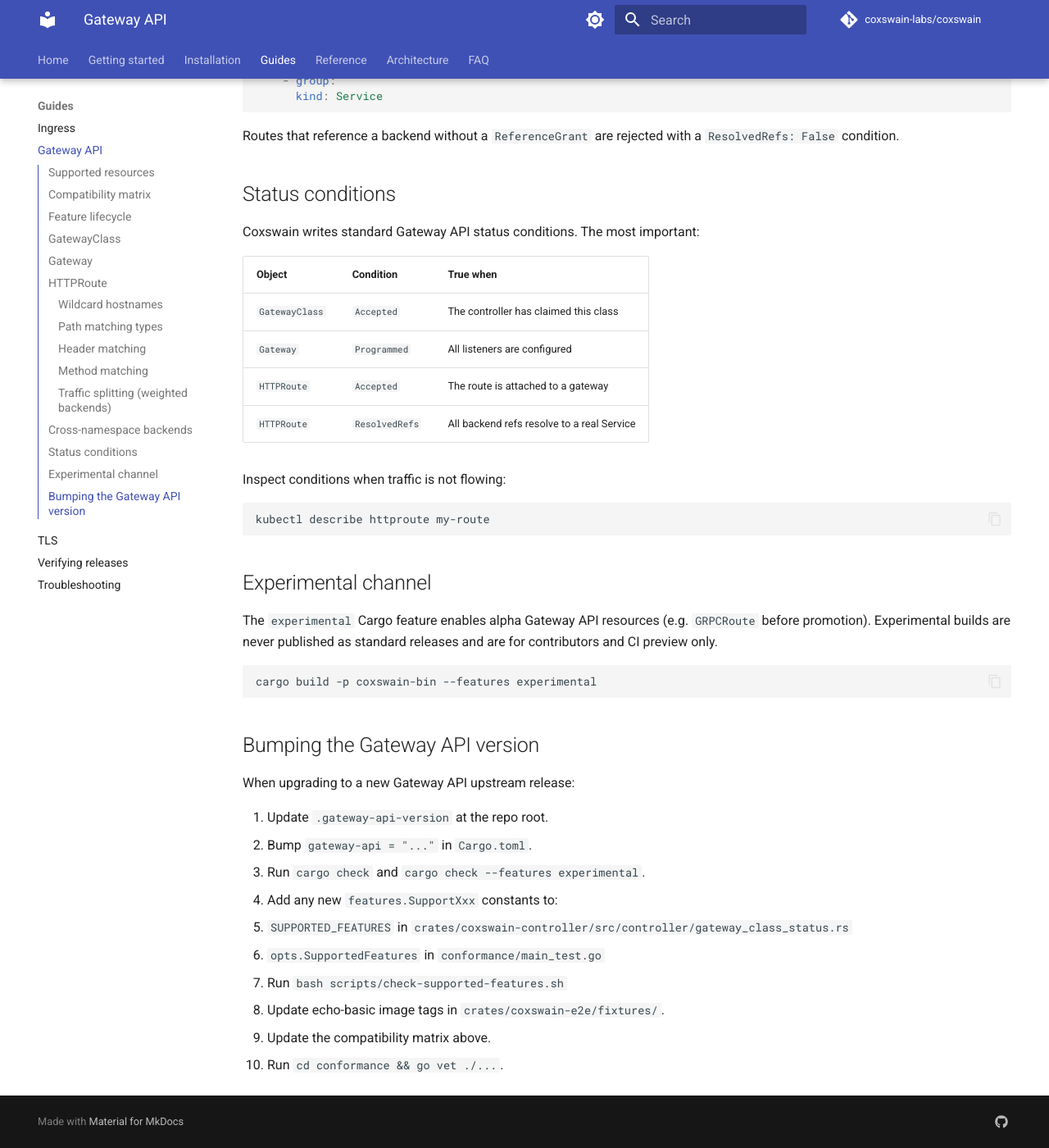
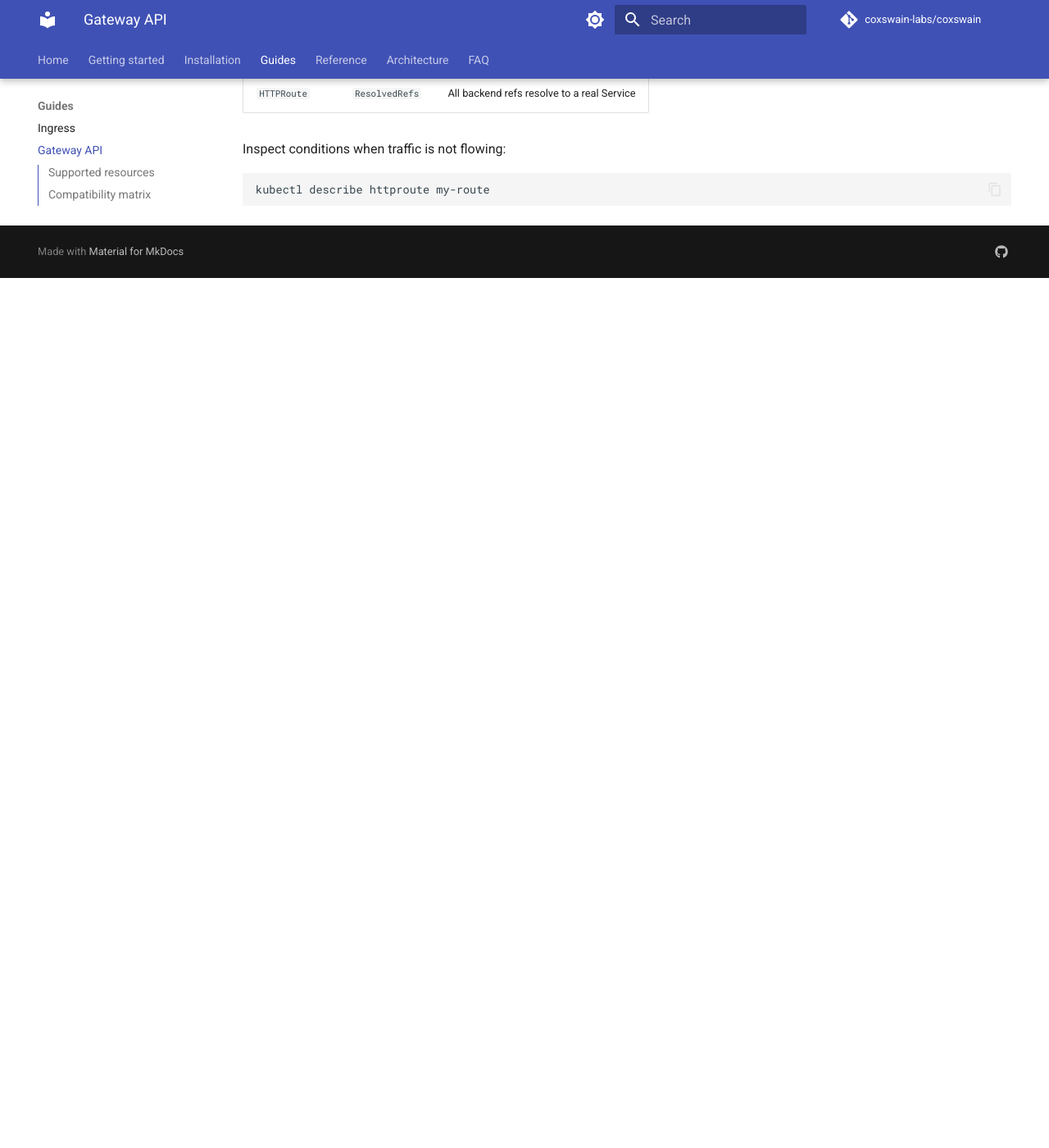
Before and after one commit to coxswain-labs/coxswain, an MkDocs documentation site: the page built from docs/guides/gateway-api.md, in a window 1280 px wide and 1400 px high, scrolled down 4152 px. Shown: the whole window at 82% size. Built offline with MkDocs 1.6.1 and Material for MkDocs 9.7.7, drawn with Linux system fonts in a browser that asks for light colours; comment, search, counter and statistics services are not loaded; the version menu is left out; after the commit the page ends 4491 px from its top, so only the background shows below that; some of the changed text lies outside the part shown.

Commit message:
docs: remove internal/contributor content from user-facing docs
- gateway-api.md: drop Feature lifecycle section (contributor process)
- architecture.md: remove internal fn names (request_filter, upstream_peer),
  allocation counts, and "no mutex/lock/channel" impl detail
- faq.md: remove arc-swap mention and hot-path allocation detail
- observability.md: remove HealthRegistry::is_ready internal type;
  rephrase synced field note without legacy compat language
- production-checklist.md: remove "Each thread handles one Pingora worker"

Refs #30

````diff
--- a/docs/guides/gateway-api.md
+++ b/docs/guides/gateway-api.md
@@ -17,18 +17,7 @@
 |----------|-------------|
 | v0.1     | v1.5.x      |
 
-Install matching CRDs when upgrading Coxswain. See [Bumping the Gateway API version](#bumping-the-gateway-api-version).
-
-## Feature lifecycle
-
-| Stage | Meaning |
-|-------|---------|
-| **Planned** | GitHub issue open and milestoned, no code yet |
-| **Implemented (unverified)** | Code landed, conformance tests not yet passing — NOT in `SUPPORTED_FEATURES` |
-| **Conformance-passing** | Conformance tests pass; added to `SUPPORTED_FEATURES` in the **same PR** |
-| **Experimental-only** | Behind `--features experimental`; never in standard builds |
-
-A feature enters `GatewayClass.status.supportedFeatures` (the public contract users see) **only** when it reaches _Conformance-passing_.
+Install matching CRDs when upgrading Coxswain.
 
 ## GatewayClass
 
@@ -191,26 +180,3 @@
 ```bash
 kubectl describe httproute my-route
 ```
-
-## Experimental channel
-
-The `experimental` Cargo feature enables alpha Gateway API resources (e.g. `GRPCRoute` before promotion). Experimental builds are never published as standard releases and are for contributors and CI preview only.
-
-```bash
-cargo build -p coxswain-bin --features experimental
-```
-
-## Bumping the Gateway API version
-
-When upgrading to a new Gateway API upstream release:
-
-1. Update `.gateway-api-version` at the repo root.
-2. Bump `gateway-api = "..."` in `Cargo.toml`.
-3. Run `cargo check` and `cargo check --features experimental`.
-4. Add any new `features.SupportXxx` constants to:
-   - `SUPPORTED_FEATURES` in `crates/coxswain-controller/src/controller/gateway_class_status.rs`
-   - `opts.SupportedFeatures` in `conformance/main_test.go`
-   - Run `bash scripts/check-supported-features.sh`
-5. Update echo-basic image tags in `crates/coxswain-e2e/fixtures/`.
-6. Update the compatibility matrix above.
-7. Run `cd conformance && go vet ./...`.
````
Also changed, not shown: docs/architecture.md (+4 -9 lines), docs/faq.md (+2 -2 lines), docs/installation/production-checklist.md (+1 -1 lines), docs/reference/observability.md (+2 -2 lines).
